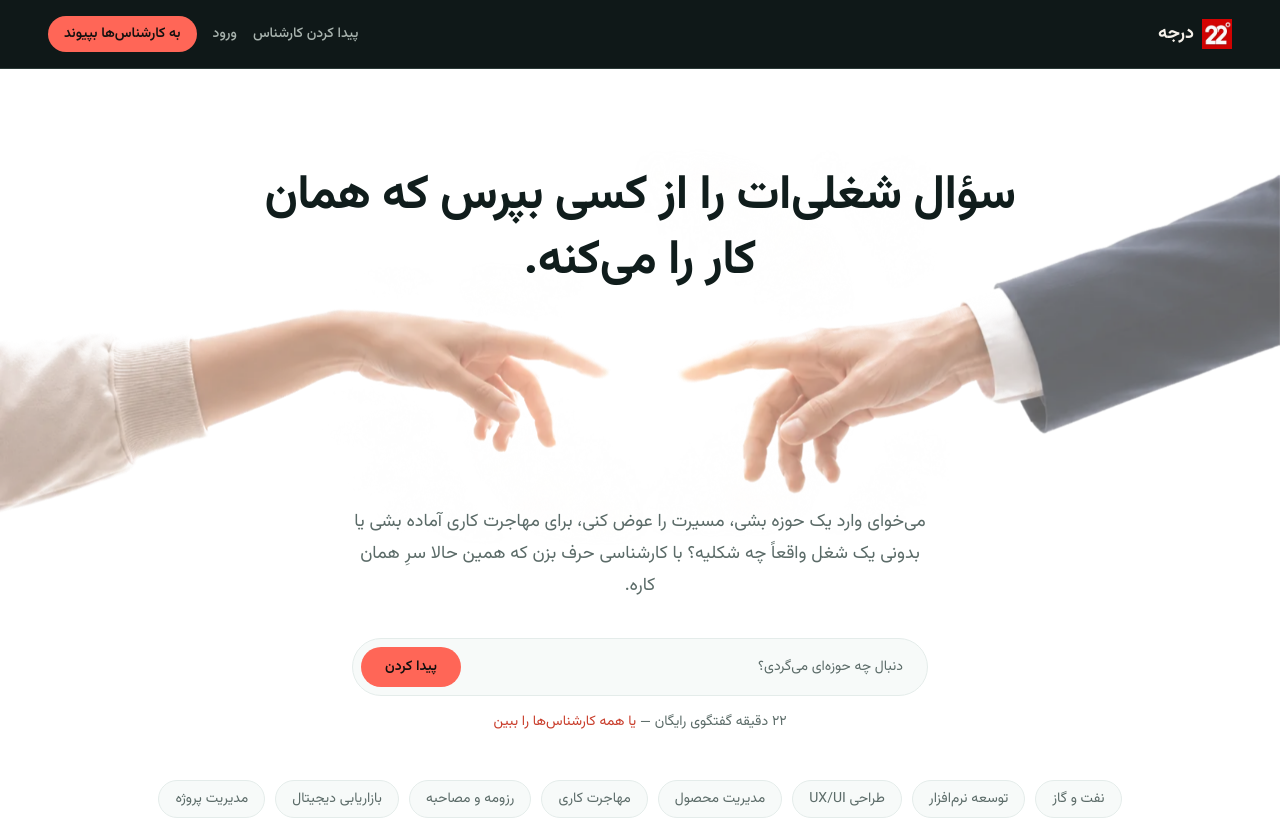
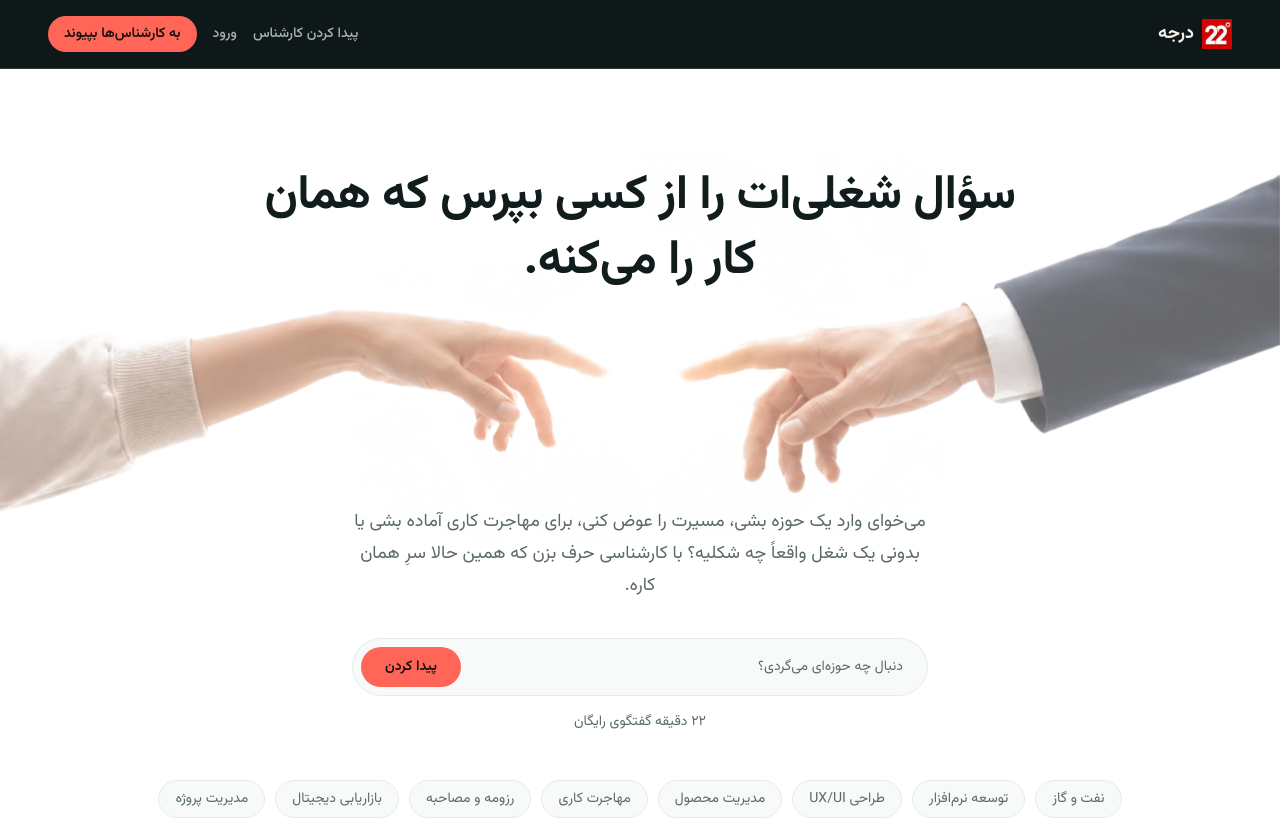
Before and after one commit to samanehakbarimy-hue/22-Darajeh, a Next.js app: page / in a window 1280 px wide. Shown: the top 818 px of the page. Built offline with nearby package versions, Linux system fonts and the light colour scheme; no server answers; the database is empty.

Commit message:
Let the free-call line stand on its own
The dash and the link after it were doing the work of a signpost the page
already has twice over -- in the header, and again on the section below.

Co-Authored-By: Claude Opus 5 <noreply@anthropic.com>

```diff
--- a/app/page.tsx
+++ b/app/page.tsx
@@ -120,10 +120,7 @@ export default async function Home({
           </form>
 
           <p className="mt-4 text-sm text-muted">
-            ۲۲ دقیقه گفتگوی رایگان —{" "}
-            <Link href="/specialists" className="text-brand-deep hover:underline">
-              یا همه کارشناس‌ها را ببین
-            </Link>
+            ۲۲ دقیقه گفتگوی رایگان
           </p>
         </section>
 
```
